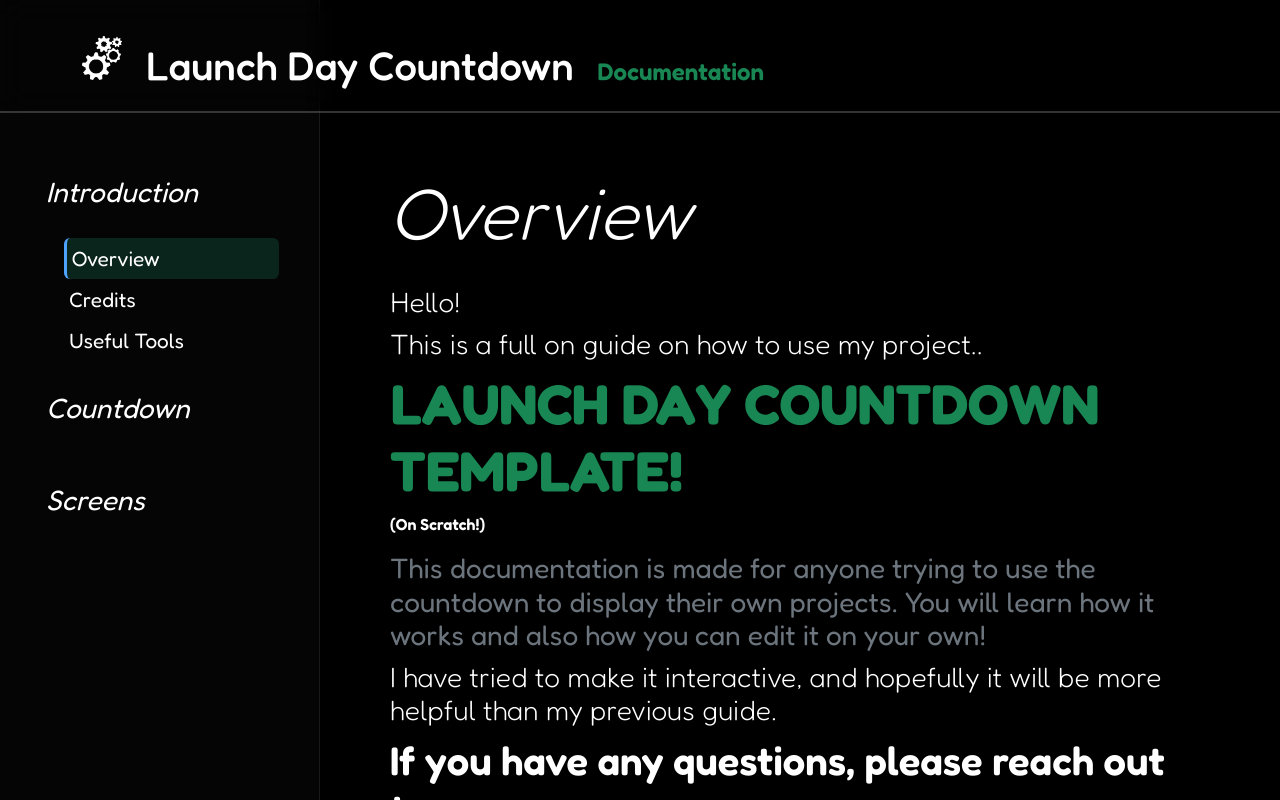
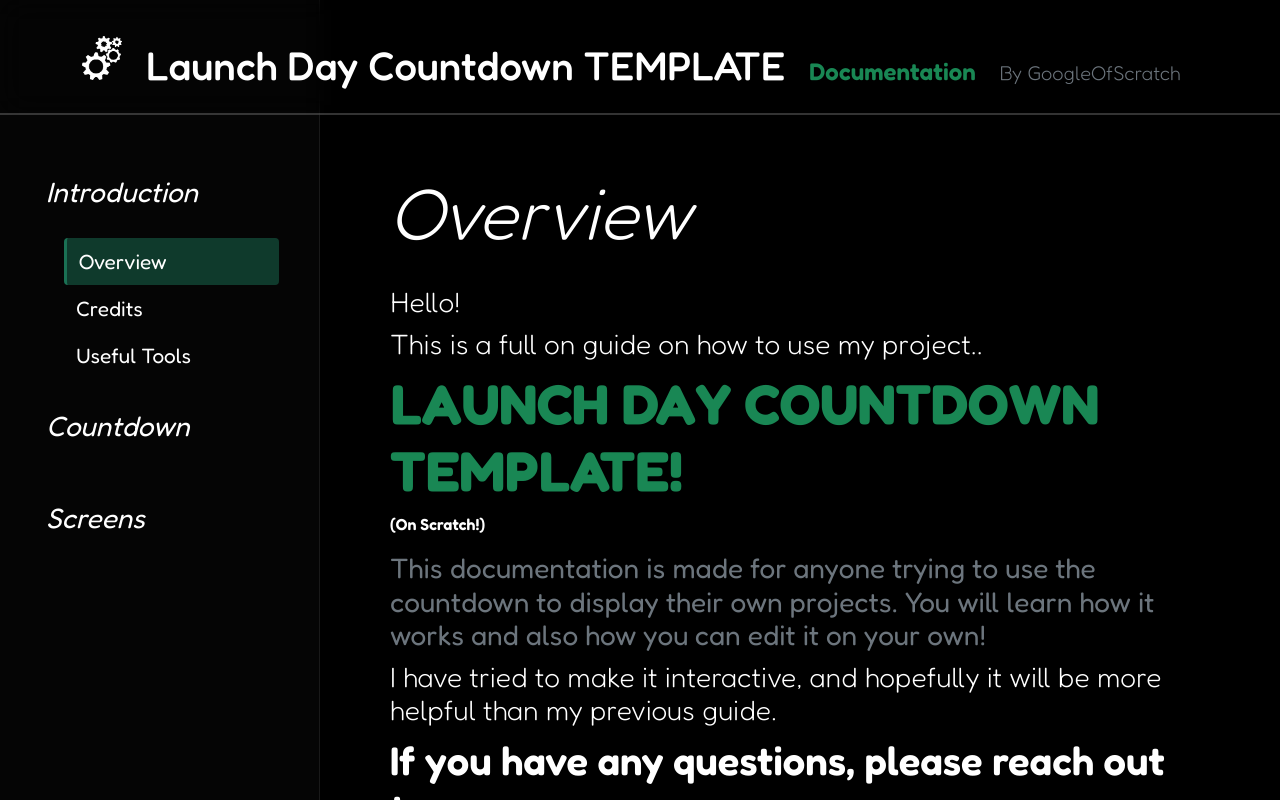
Before and after one commit to gurvir0528-collab/Launch-Day-Countdown-Template-Documentation, a plain HTML site: page index.html in a window 1280 px wide. Both pictures are taken after a click on the button "Introduction". Drawn offline with nearby package versions, Linux system fonts and the light colour scheme.

Commit message:
New Version

```diff
--- a/index.html
+++ b/index.html
@@ -18,8 +18,9 @@
                 <div class = "row">
                     <div class="d-flex align-items-baseline gap-4">
                         <img src = "assets/logo.png" alt = "logo" class = "logo">
-                        <h1 class= "mb-0">Launch Day Countdown</h1>
+                        <h1 class= "mb-0">Launch Day Countdown TEMPLATE</h1>
                         <h4 class="fw-semibold text-success mb-1">Documentation</h4>
+                        <h5 class = "fw-light text-secondary text-end">By GoogleOfScratch</h5>
                     </div>
                 </div>
             </div>
--- a/script.js
+++ b/script.js
@@ -1,6 +1,11 @@
 const sleep = (ms) => new Promise(resolve => setTimeout(resolve, ms));
 const pages = [
-    "introduction/overview.html", "introduction/credits.html", "introduction/usefulTools.html"
+    "introduction/overview.html",
+    "introduction/credits.html",
+    "introduction/usefulTools.html",
+    "countdown/overview.html",
+    "countdown/math.html",
+    "countdown/display.html"
 ]
 
 function updateHighlight(newPage){
--- a/styles.css
+++ b/styles.css
@@ -35,7 +35,7 @@ body {
 }
 .active {
     color: white;
-    border-left: 3px solid #4ea3ff;
+    border-left: 3px solid rgb(26,113,84);
     padding-left: 12px;
 }
 .logo{
@@ -81,16 +81,19 @@ body {
     transition: color .2s;
 }
 
-.nav-link{
+.nav-link {
+    display: block;
     background-color: transparent;
     font-size: 1.3rem;
-    padding: 5px;
-    transition: background-color .2s ease, color .2s ease;
+    padding: 8px 12px;
+
+    transition: all 0.4s ease;
 }
 
-.nav-link.active{
-    background-color: rgba(26, 113, 84, 0.3);
-    border-radius: 6px;
+.nav-link.active {
+    background-color: rgba(26, 113, 84, 0.5);
+    border-radius: 4px;
+    color: #ffffff;
 }
 
 .bodyTitle{
@@ -214,11 +217,11 @@ body {
 }
 
 .sidebarBtn:hover{
-    color:lightskyblue;
+    color:rgb(160, 238, 192);;
 }
 
 .nav-link:hover{
-    color:lightskyblue;
+    color:rgb(160, 238, 192);
 }
 .custom-card:hover{
     transform: translateY(-4px);
```
Also changed, not shown: pages/countdown/overview.html (added, +5 -0 lines), pages/introduction/credits.html (+5 -5 lines), pages/countdown/display.html (added), pages/countdown/math.html (added).
